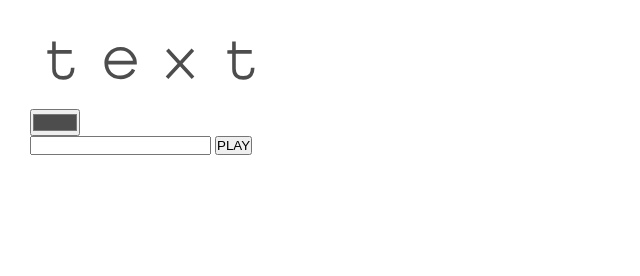
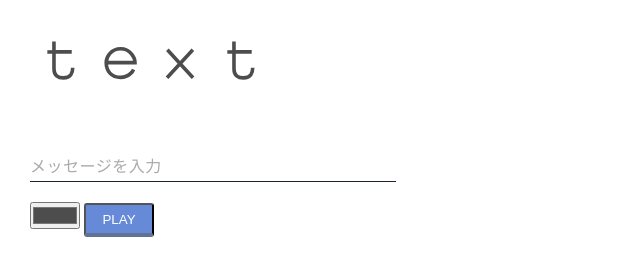
Before and after one commit to saitoukun/progressText, a website built with webpack: page public/index.html in a window 1280 px wide. Shown: the whole page, without its empty margins (0-640 px from the left). Built offline with nearby package versions, Linux system fonts and the light colour scheme.

Commit message:
edit html

```diff
--- a/public/index.html
+++ b/public/index.html
@@ -16,13 +16,16 @@
       now loading
     </div>
 
-    <div id="progress"></div>
-    <input type="color" id="colorWell" value="#e66465">
 
-    <form>
-      <label for="textForm"></label>
-      <input type="text" id="textForm">
-      <button id="button">PLAY</button>
+
+    <form autocomplete="off">
+      <div class="cp_iptxt">
+        <input id="textForm" class="ef" type="text">
+        <label>メッセージを入力</label>
+        <span class="focus_line"></span>
+      </div>
+      <input type="color" id="colorWell" value="#e66465">
+      <button href="#" id="button" class="btn-square">PLAY</button>
     </form>
 
   </div>
--- a/public/style.css
+++ b/public/style.css
@@ -20,3 +20,75 @@
   height: 78.5px;
 }
 path{fill:none; stroke:#000;}
+
+/*form*/
+.cp_iptxt {
+	position: relative;
+	width: 30%;
+  margin-top: 40px;
+  margin-bottom:20px
+}
+.cp_iptxt input[type='text'] {
+	font: 15px/24px sans-serif;
+	box-sizing: border-box;
+	width: 100%;
+	letter-spacing: 1px;
+}
+.cp_iptxt input[type='text']:focus {
+	outline: none;
+}
+.ef {
+	padding: 4px 0;
+	border: 0;
+	border-bottom: 1px solid #1b2538;
+	background-color: transparent;
+}
+.ef ~ .focus_line {
+	position: absolute;
+	bottom: 0;
+	left: 0;
+	width: 0;
+	height: 2px;
+	transition: 0.4s;
+	background-color: #668ad8;
+}
+.ef:focus ~ .focus_line,
+.cp_iptxt.ef ~ .focus_line {
+	width: 100%;
+	transition: 0.4s;
+}
+.ef ~ label {
+	position: absolute;
+	z-index: -1;
+	top: 4px;
+	left: 0;
+	width: 100%;
+	transition: 0.3s;
+	letter-spacing: 0.5px;
+	color: #aaaaaa;
+}
+.ef:focus ~ label, .cp_iptxt.ef ~ label {
+	font-size: 12px;
+	top: -16px;
+	transition: 0.3s;
+	color: #668ad8;
+}
+
+/*ボタン*/
+.btn-square {
+  position: relative;
+  width: 70px;
+  display: inline-block;
+  padding: 0.5em 1em;
+  text-decoration: none;
+  background: #668ad8;/*ボタン色*/
+  color: #FFF;
+  border-bottom: solid 4px #627295;
+  border-radius: 3px;
+}
+.btn-square:active {
+  /*ボタンを押したとき*/
+  -webkit-transform: translateY(4px);
+  transform: translateY(4px);/*下に動く*/
+  border-bottom: none;/*線を消す*/
+}
--- a/src/js/app.js
+++ b/src/js/app.js
@@ -63,4 +63,5 @@
         })
     }, false);
 
+
 })
--- a/src/js/modules/ProgressText.js
+++ b/src/js/modules/ProgressText.js
@@ -5,7 +5,7 @@
 export default class ProgressText {
   constructor(id, obj) {
     this.element = document.getElementById(id);
-    this.preProgressRate = obj.preProgressRate || 0;
+    this.preProgressRate = 0;
     this.text = obj.text || 'text';
     this.strokeWidth = obj.strokeWidth || '10px';
     this.svgWidth = obj.svgWidth || "32px";
@@ -42,7 +42,6 @@
   }
 
   changeParameter(obj){
-    this.preProgressRate = obj.preProgressRate || this.preProgressRate;
     this.text = obj.text || this.text;
     this.strokeWidth = obj.strokeWidth || this.strokeWidth;
     this.svgWidth = obj.svgWidth || this.svgWidth;
```
Also changed, not shown: public/js/bundle.js (+2 -2 lines).
